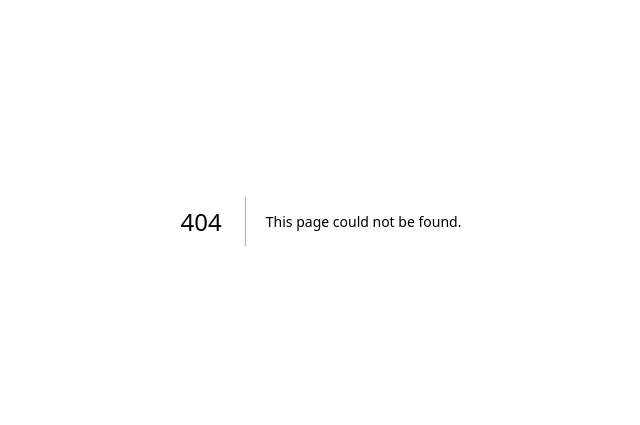
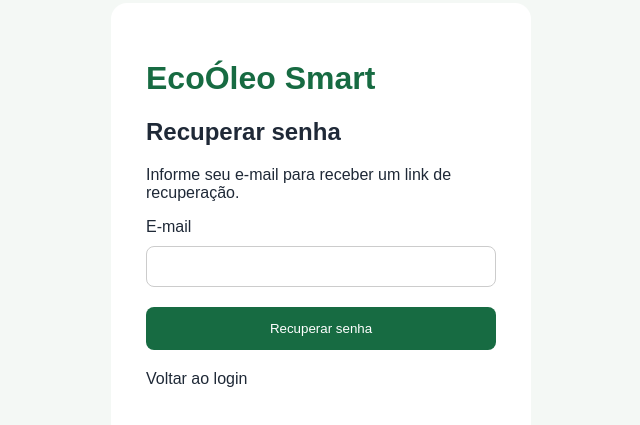
Before and after one commit to ricardogabiatti/ecominds-platform, a Next.js app: page /esqueci-senha in a window 1280 px wide. Before the commit this address had no page. Shown: the part 179-604 px from the top of the page, without its empty margins (319-959 px from the left). Built offline with nearby package versions, Linux system fonts and the light colour scheme.

Commit message:
Create page.tsx

```diff
--- /dev/null
+++ b/app/esqueci-senha/page.tsx
@@ -0,0 +1,111 @@
+"use client";
+
+import { useState } from "react";
+
+export default function EsqueciSenhaPage() {
+  const [email, setEmail] = useState("");
+  const [mensagem, setMensagem] = useState("");
+  const [carregando, setCarregando] = useState(false);
+
+  async function recuperar(e: React.FormEvent<HTMLFormElement>) {
+    e.preventDefault();
+    setCarregando(true);
+    setMensagem("");
+
+    try {
+      const resposta = await fetch("/api/auth/forgot-password", {
+        method: "POST",
+        headers: {
+          "Content-Type": "application/json",
+        },
+        body: JSON.stringify({ email }),
+      });
+
+      const dados = await resposta.json();
+
+      if (!resposta.ok) {
+        throw new Error(dados.erro || "Erro ao solicitar recuperação.");
+      }
+
+      setMensagem(
+        "Se o e-mail estiver cadastrado, você receberá um link para redefinir sua senha."
+      );
+    } catch (erro) {
+      setMensagem(
+        erro instanceof Error
+          ? erro.message
+          : "Não foi possível solicitar a recuperação."
+      );
+    } finally {
+      setCarregando(false);
+    }
+  }
+
+  return (
+    <main
+      style={{
+        minHeight: "100vh",
+        background: "#f4f8f5",
+        display: "flex",
+        alignItems: "center",
+        justifyContent: "center",
+        padding: "20px",
+      }}
+    >
+      <div
+        style={{
+          background: "white",
+          padding: "35px",
+          borderRadius: "16px",
+          width: "100%",
+          maxWidth: "420px",
+        }}
+      >
+        <h1 style={{ color: "#176b42" }}>EcoÓleo Smart</h1>
+        <h2>Recuperar senha</h2>
+
+        <p>Informe seu e-mail para receber um link de recuperação.</p>
+
+        <form onSubmit={recuperar}>
+          <label>E-mail</label>
+
+          <input
+            type="email"
+            required
+            value={email}
+            onChange={(e) => setEmail(e.target.value)}
+            style={{
+              width: "100%",
+              padding: "12px",
+              margin: "10px 0 20px",
+              border: "1px solid #ccc",
+              borderRadius: "8px",
+            }}
+          />
+
+          <button
+            type="submit"
+            disabled={carregando}
+            style={{
+              width: "100%",
+              padding: "14px",
+              background: "#176b42",
+              color: "white",
+              border: "none",
+              borderRadius: "8px",
+              cursor: "pointer",
+            }}
+          >
+            {carregando ? "Enviando..." : "Recuperar senha"}
+          </button>
+        </form>
+
+        {mensagem && <p style={{ marginTop: "20px" }}>{mensagem}</p>}
+
+        <p style={{ marginTop: "20px" }}>
+          <a href="/login">Voltar ao login</a>
+        </p>
+      </div>
+    </main>
+  );
+}
```
